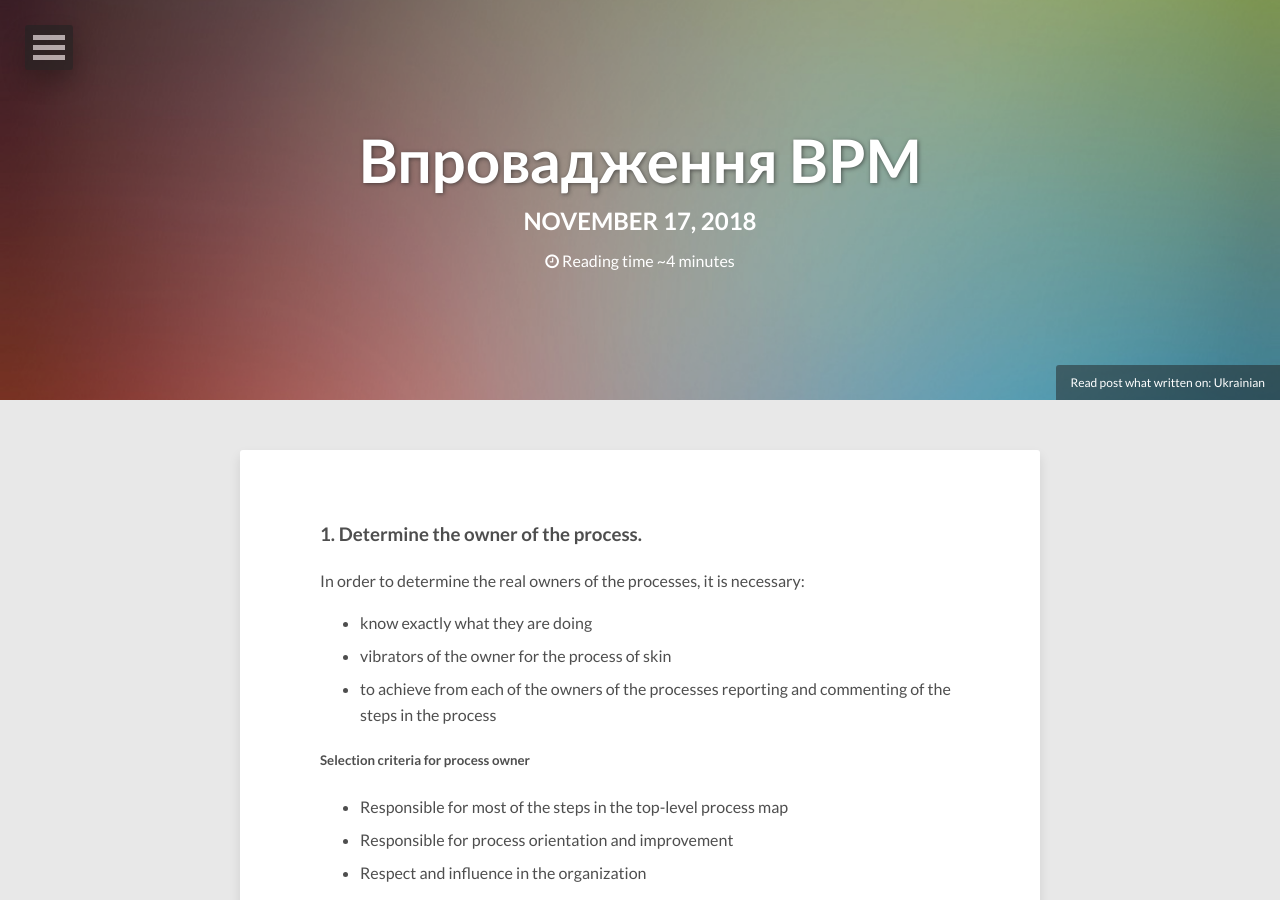
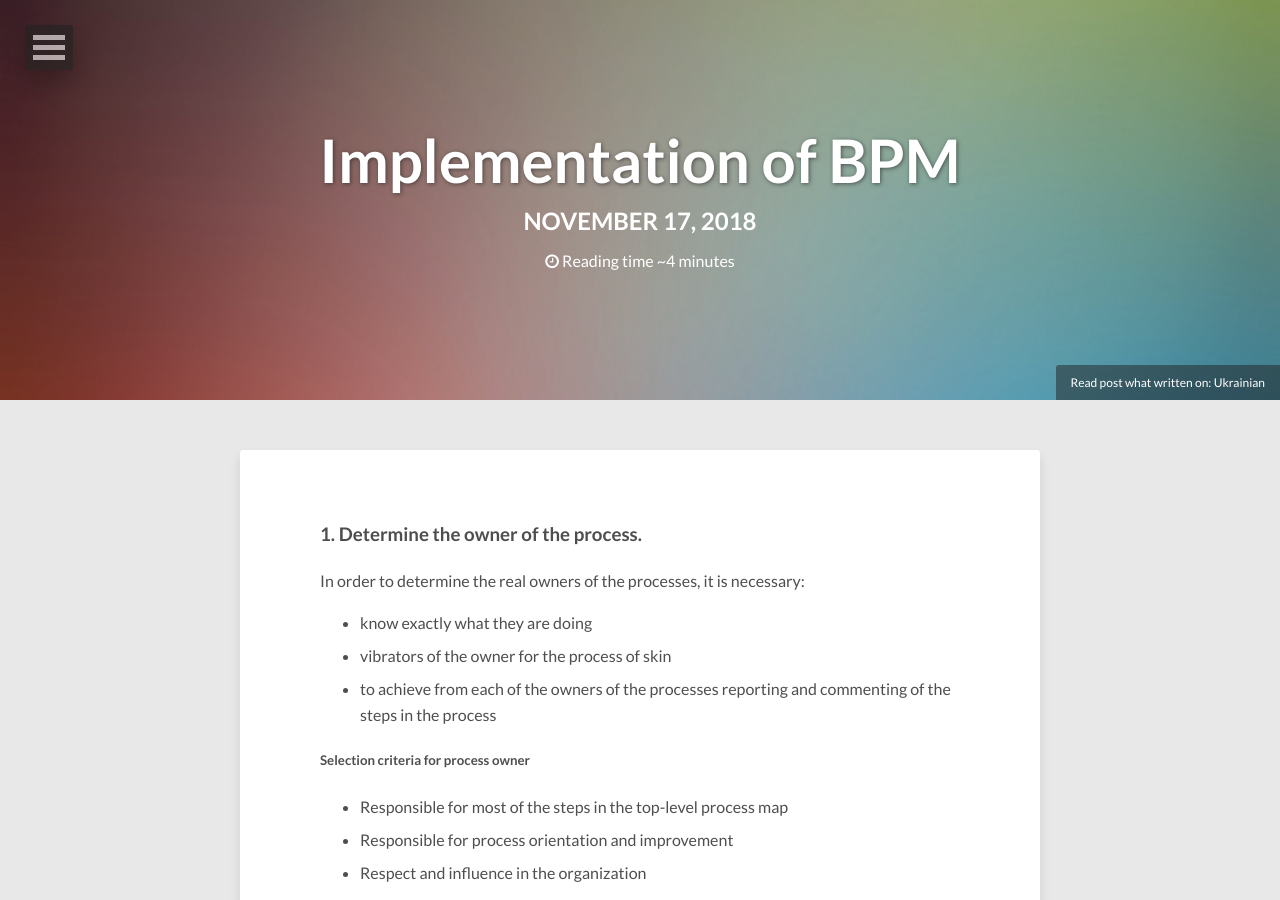
Before and after one commit to kroschu/env, a Jekyll site: the page built from _posts/2018-11-17-bpms-copy.md, in a window 1280 px wide and 900 px high. Built offline with Jekyll 4.4.1, drawn with Linux system fonts in a browser that asks for light colours; nearby versions of some CDN libraries; comment, search, counter and statistics services are not loaded; some of the changed lines change nothing that is shown.

Commit message:
Update 2018-11-17-bpms-copy.md

```diff
--- a/_posts/2018-11-17-bpms-copy.md
+++ b/_posts/2018-11-17-bpms-copy.md
@@ -1,7 +1,7 @@
 ---
 layout: post
-title: Впровадження BPM
-description: "Короткий опис учасників команд BPM-проектів підприємства. Їх кількісного та якісного складу."
+title: Implementation of BPM
+description: "a Brief description of the participants of the enterprise BPM project teams. Their quantitative and qualitative composition."
 modified: 2018-11-09
 comments: true
 tags: [bpm bpms]
@@ -9,7 +9,7 @@ image:
   path: /images/abstract-3.jpg
   feature: abstract-3.jpg
   credit: Ukrainian
-  creditlink: https://treba.tk/
+  creditlink: https://vokov.treba.tk/bpms-copy/
 ---
 
 ### 1. Determine the owner of the process.
```
